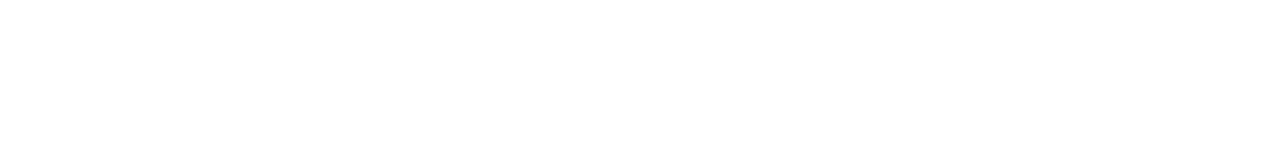
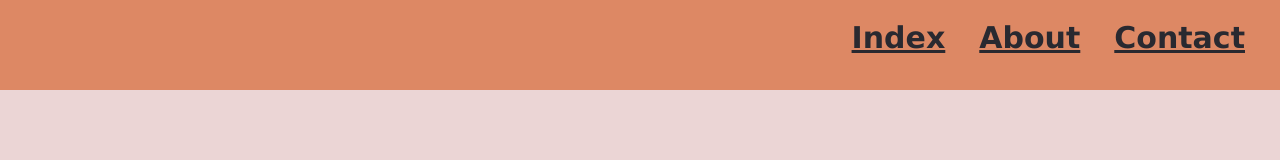
Before and after one commit to Arpan-9911/garv_practice_1, a plain HTML site: page index.html in a window 1280 px wide. Drawn offline with Linux system fonts and the light colour scheme.

Commit message:
adding anchor tag

```diff
--- a/about.css
+++ b/about.css
@@ -8,3 +8,16 @@ body{
   background-color: #fff;
   overflow-x: hidden;
 }
+div{
+  background-color: rgba(212, 81, 20, 0.582);
+  padding: 20px;
+  width: 100%;
+  height: 90px;
+  text-align: right;
+}
+header .css{
+  color: rgb(41, 41, 48);
+  padding: 15px;
+  font-size: 30px;
+  font-family:'Lucida Sans', 'Lucida Sans Regular', 'Lucida Grande', 'Lucida Sans Unicode', Geneva, Verdana, sans-serif;
+}
--- a/contact.css
+++ b/contact.css
@@ -8,3 +8,16 @@ body{
   background-color: #fff;
   overflow-x: hidden;
 }
+div{
+  background-color: rgba(212, 81, 20, 0.582);
+  padding: 20px;
+  width: 100%;
+  height: 90px;
+  text-align: right;
+}
+header .css{
+  color: rgb(41, 41, 48);
+  padding: 15px;
+  font-size: 30px;
+  font-family:'Lucida Sans', 'Lucida Sans Regular', 'Lucida Grande', 'Lucida Sans Unicode', Geneva, Verdana, sans-serif;
+}
--- a/index.css
+++ b/index.css
@@ -5,6 +5,19 @@
 }
 body{
   background-attachment: fixed;
-  background-color: #fff;
+  background-color: #ebd5d5;
   overflow-x: hidden;
 }
+div{
+  background-color: rgba(212, 81, 20, 0.582);
+  padding: 20px;
+  width: 100%;
+  height: 90px;
+  text-align: right;
+}
+header .css{
+  color: rgb(41, 41, 48);
+  padding: 15px;
+  font-size: 30px;
+  font-family:'Lucida Sans', 'Lucida Sans Regular', 'Lucida Grande', 'Lucida Sans Unicode', Geneva, Verdana, sans-serif;
+}
--- a/index.html
+++ b/index.html
@@ -7,6 +7,12 @@
   <title>Home Page</title>
 </head>
 <body>
-
+  <div class="div">
+    <header class="header">
+      <a href="index.html" class="css"><b>Index</b></a>
+      <a href="about.html" class="css"><b>About</b></a>
+      <a href="contact.html" class="css"><b>Contact</b></a>
+    </header>
+  </div>
 </body>
 </html>
```
Also changed, not shown: about.html (+7 -1 lines), contact.html (+7 -1 lines).
